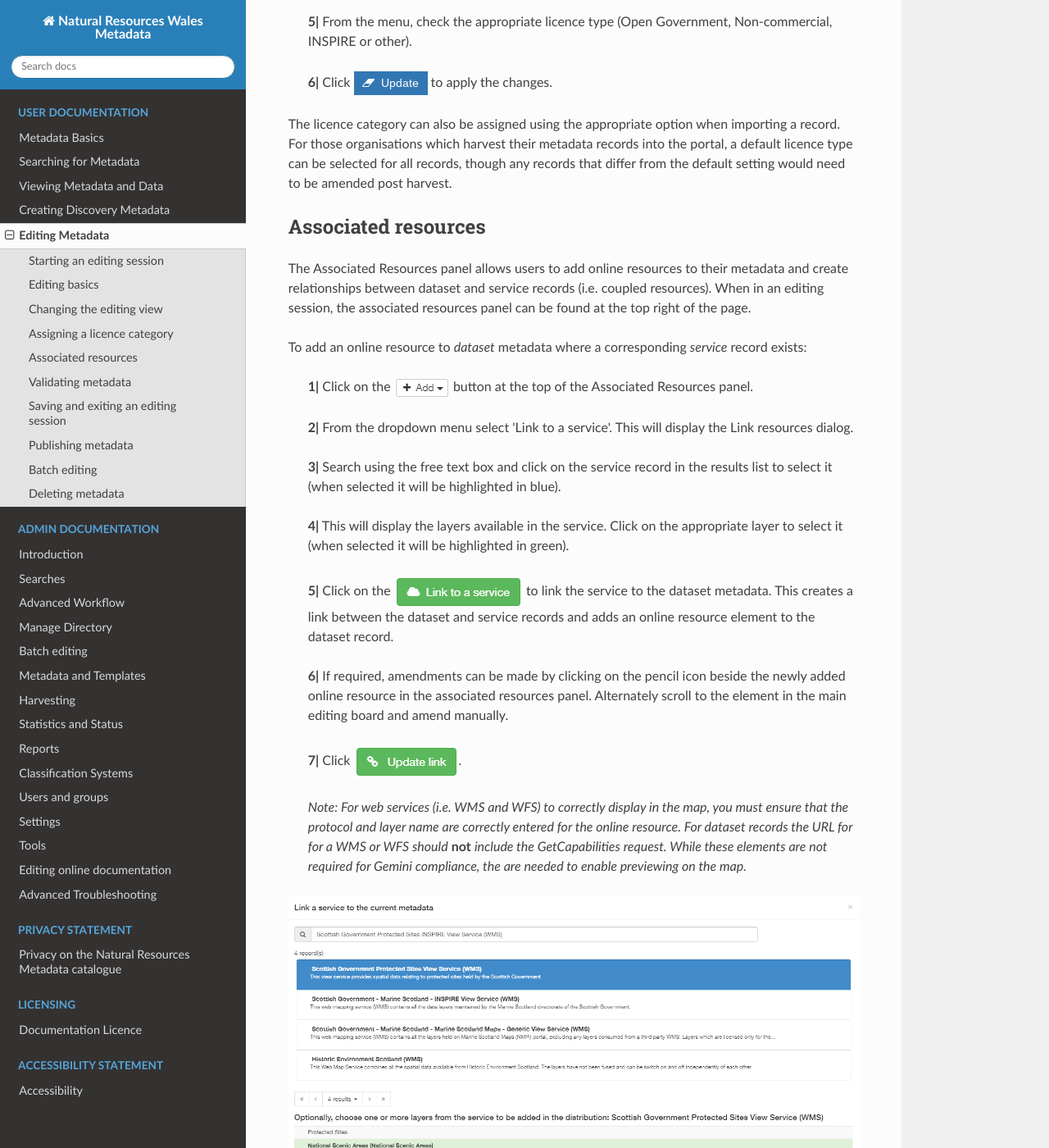
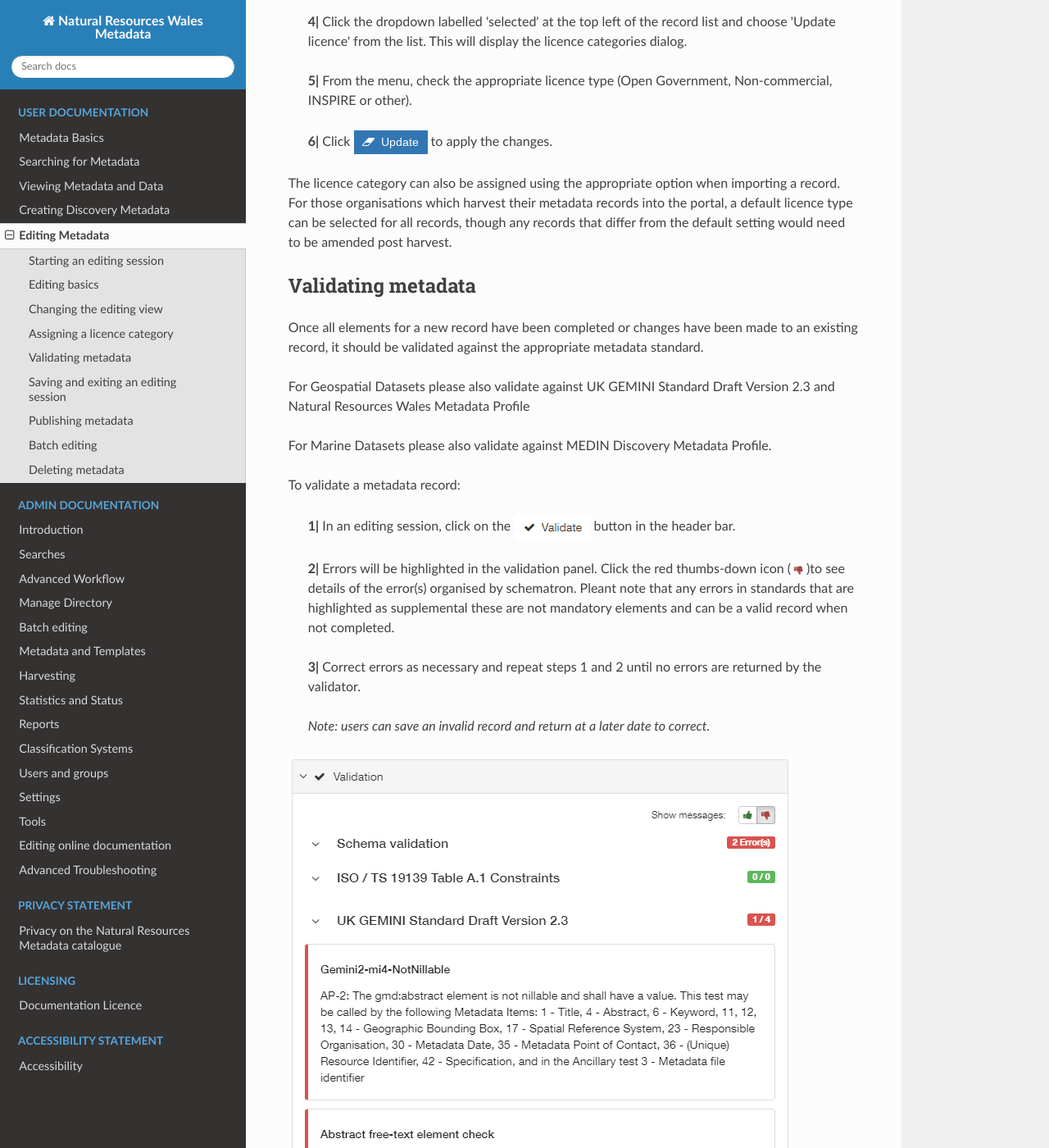
Before and after one commit to AstunTechnology/nrw-metadata-portal-docs, a Sphinx documentation site: the page built from docs/UserDoc_Chap5_Edit.rst, in a window 1280 px wide and 1400 px high, scrolled down 4105 px. Shown: the whole window at 82% size. Built offline with Sphinx 7.4.7 and the Read the Docs theme 2.0.0, drawn with Linux system fonts in a browser that asks for light colours; some of the changed text lies outside the part shown.

Commit message:
Update UserDoc_Chap5_Edit.rst

```diff
--- a/docs/UserDoc_Chap5_Edit.rst
+++ b/docs/UserDoc_Chap5_Edit.rst
@@ -1,14 +1,14 @@
 Editing Metadata
 ================
 
-This section will guide the user through editing a metadata record on `spatialdata.gov.scot <https://www.spatialdata.gov.scot>`__, compliant to the `UK Gemini standard <https://www.agi.org.uk/agi-groups/standards-committee/uk-gemini>`__.
+This section will guide the user through editing a metadata record on `Data Discovery <https://metadata.naturalresources.wales/geonetwork/srv/eng/catalog.search#/home>`__, compliant to NRW Metadata Standards.
 In most cases, the basic functionality provided by the *default view* of an editing sessions will be sufficent for the users need, however, in
 some instances additional functionality from the *advanced view* may be required.
 
 Starting an editing session
 ---------------------------
 
-Users will be able to edit any records they have contributed to the portal, or if they have appropriate privileges to edit records submitted by
+Editors will be able to edit any records they have contributed to the portal, or if they have appropriate privileges to edit records submitted by
 others (e.g. administrators).
 
 To begin an editing session:
@@ -28,8 +28,7 @@
 
 Once in an editing session, the user is presented with the simple *default* editing view. In the header menu, buttons are available for modifying
 the categories, group that the record belongs to, validation, cancelling the edit session, and saving the record. On the right side of the page,
-the `Associated resources <#associated-resources>`__ panel is visible, showing all related online resources and service records related to the
-record being edited.
+the `Associated resources <#associated-resources>`__ panel is visible, showing all related online resources such as links to locate the dataset if it is published by NRW and related datasets.
 
 The form displays the metadata elements grouped into relevant sections. The user can navigate through the form using the *table of contents*
 visible in the lower right of the screen (click |button_edit_toc| to display). Clicking an element section will take the user to the relevant section of the form. The user can
@@ -44,6 +43,8 @@
 Where a |button_edit_plus| button is displayed, the user can click this to add another occurrence of an element or section. For example, a record
 could have more than one alternative title. When the user hovers over a section and a |button_edit_delete| appears,
 clicking the cross will delete that element or section.
+
+Some elements in Data Discovery allow users to include the Welsh translation of the text. It is not mandatory to have the translations but please include if available.
 
 |userdoc_fig_6_2_1_DefaultEdit|
 
@@ -106,89 +107,21 @@
 their metadata records into the portal, a default licence type can be selected for all records, though any records that differ from the default setting
 would need to be amended post harvest.
 
-Associated resources
---------------------
-
-The Associated Resources panel allows users to add online resources to their metadata and create relationships between dataset and service records
-(i.e. coupled resources). When in an editing session, the associated resources panel can be found at the top right of the page.
-
-To add an online resource to *dataset* metadata where a corresponding *service* record exists:
-
-	**1|** Click on the |button_edit_addassocresource| button at the top of the Associated Resources panel.
-
-	**2|** From the dropdown menu select 'Link to a service'. This will display the Link resources dialog.
-
-	**3|** Search using the free text box and click on the service record in the results list to select it (when selected it will be highlighted in blue).
-
-	**4|** This will display the layers available in the service. Click on the appropriate layer to select it (when selected it will be highlighted in green).
-
-	**5|** Click on the |button_edit_linkservice| to link the service to the dataset metadata. This creates a link between the dataset and service records and adds an online resource element to the dataset record.
-
-	**6|** If required, amendments can be made by clicking on the pencil icon beside the newly added online resource in the associated resources panel. Alternately scroll to the element in the main editing board and amend manually.
-
-	**7|** Click |button_edit_updatelink|.
-
-	*Note: For web services (i.e. WMS and WFS) to correctly display in the map, you must ensure that the protocol and layer name are correctly entered for the online resource. For dataset records the URL for for a WMS or WFS should* **not** *include the GetCapabilities request. While these elements are not required for Gemini compliance, the are needed to enable previewing on the map.*
-
-|userdoc_fig_6_5_1_AssocDatasetService|
-
-**Figure 6.5.1:** Adding an online resource to a dataset by associating with a service record
-
-To add an online resource to *dataset* metadata where **no** corresponding *service* record exists:
-
-	**1|** Click on the |button_edit_addassocresource| button at the top of the Associated Resources panel.
-
-	**2|** From the dropdown menu, select the first option, 'Link and online resource'. This will display the Link resources dialog.
-
-	**3|** Ensure the 'Add online resource' radio button is clicked.
-
-	**4|** Add the URL to ensure it points at the service (e.g. www.mapdata.scot/ServiceName/MapServer/WMSServer?). For dataset records the URL for for a WMS or WFS should **not** include the GetCapabilities request.
-
-	**5|** Set the correct protocol for the service from the drop down (e.g. OGC-WMS Web Map Service). This will then display the layers available in the service.
-
-	**6|** Click on the appropriate layer to select it (it will highlight in green).
-
-	**7|** Click |button_edit_addlink|.
-
-	*Note: For web services (i.e. WMS and WFS) to correctly display in the map, you must ensure that the protocol and layer name are correctly entered for the online resource (steps 5 and 6 above). While these elements are not required for Gemini compliance, the are needed to enable previewing on the map.*
-
-|userdoc_fig_6_5_2_OnlineResourceDataset|
-
-**Figure 6.5.2:** Adding an online resource to a dataset record
-
-To add an online resource (e.g. WMS or WFS) to a *service* metadata record:
-
-	**1|** Click on the |button_edit_addassocresource| at the top of the Associated Resources panel.
-
-	**2|** From the dropdown menu, select the first option, 'Link and online resource'. This will display the Link resources dialog.
-
-	**3|** Ensure the 'Add online resource' radio button is clicked.
-
-	**4|** Select the appropriate protocol for the online resource (e.g. for a WMS, select OGC-WMS Capabilities service)
-
-	**5|** Enter the URL for the service.
-
-	*Note: A service may contain multiple layers and these will be displayed when the service URL is entered. As this is a service record, it is not necessary to select a single layer to link to (this is only required for dataset records).*
-
-	**6|** Optionally, provide a name and description for the resource.
-
-	**7|** Click |button_edit_addlink|.
-
-|userdoc_fig_6_5_3_OnlineResourceService|
-
-**Figure 6.5.3:** Adding an online resource to a service record
 
 Validating metadata
 -------------------
 
-Once all elements for a new record have been completed or changes have been made to an existing record, it should be validated against the UK Gemini
-standard rules.
+Once all elements for a new record have been completed or changes have been made to an existing record, it should be validated against the appropriate metadata standard.
+
+For Geospatial Datasets please also validate against UK GEMINI Standard Draft Version 2.3 and Natural Resources Wales Metadata Profile
+
+For Marine Datasets please also validate against MEDIN Discovery Metadata Profile.
 
 To validate a metadata record:
 
 	**1|** In an editing session, click on the |button_edit_validate| button in the header bar.
 
-	**2|** Errors will be highlighted in the validation panel. Click the red thumbs-down icon (|button_edit_thumbsdown|)to see details of the error(s) organised by schematron.
+	**2|** Errors will be highlighted in the validation panel. Click the red thumbs-down icon (|button_edit_thumbsdown|)to see details of the error(s) organised by schematron. Pleant note that any errors in standards that are highlighted as supplemental these are not mandatory elements and can be a valid record when not completed.
 
 	**3|** Correct errors as necessary and repeat steps 1 and 2 until no errors are returned by the validator.
 
@@ -221,39 +154,21 @@
 Publishing metadata
 -------------------
 
-Once a metadata record has been successfully `validated <#validating-metadata>`__, it can then be published, making it publicly viewable and available for harvesting by other data portals, such as `data.gov.uk <http://data.gov.uk/>`__.
+Once a metadata record has been successfully `validated <#validating-metadata>`__, it will need to be approved by a Data Discovery Reviewer or Administrator to make it available for public viewing.
 
-To publish a metadata record:
+To send a metadata record for approval:
 
-	**1|** Click on |button_contribute| in the header.
+1] Save and close your metadata record while will return you to your metadata record default view.
 
-	**2|** Click the |button_editor_board| button. This will enable the **Editor** board, where all records the user has access to will be listed.
+2] Under **Manage record** you can select **Send for Approval**.
 
-	**3|** Locate the metadata record in the list below.
+3] A pop-up box will appear where you can include a personalised message to the reviewer. An email will then be sent to the metadata reviewer to review and approve for publishing.
 
-	**4|** Click on the |button_contribute_locked| next to the record name to access the Privileges dialog.
+If the record has not yet been submitted it will be tagged as **draft** in the editor board and after it is submitted it will then be tagged as **submitted.
 
-	**5|** To make publicly viewable, tick the 'Set all privileges' box next to the row marked 'All' in the group column.
-
-	**6|** Click on |button_contribute_replace| to update the privileges for the record.
-
-Once the record is published, the padlock icon displayed on the Editor board should appear unlocked (|button_contribute_unlocked|).
+Once the record is published, the padlock icon displayed on the Editor board should appear unlocked and it will be tagged as **approved** (|button_contribute_unlocked|).
 
 |userdoc_fig_6_8_1_PrivilegesPanel|
-
-**Figure 6.8.1:** Publishing via the contribute page
-
-Alternatively, there is a shortcut method to publish a record directly from the record's page in the `Natural Resources Wales Metadata catalog <https://metadata.naturalresources.wales/geonetwork>`__:
-
-	**1|** Click on the |button_view_managerecord| button at the top right of the record view.
-
-	**2|** From the dropdown menu, click on |button_view_publish| to publish the record.
-
-	*Note: the privileges dialog can also be accessed from this dropdown menu.*
-
-|userdoc_fig_6_8_2_PrivilegesRecordView|
-
-**Figure 6.8.2:** Publishing via record view
 
 Batch editing
 -------------
```
